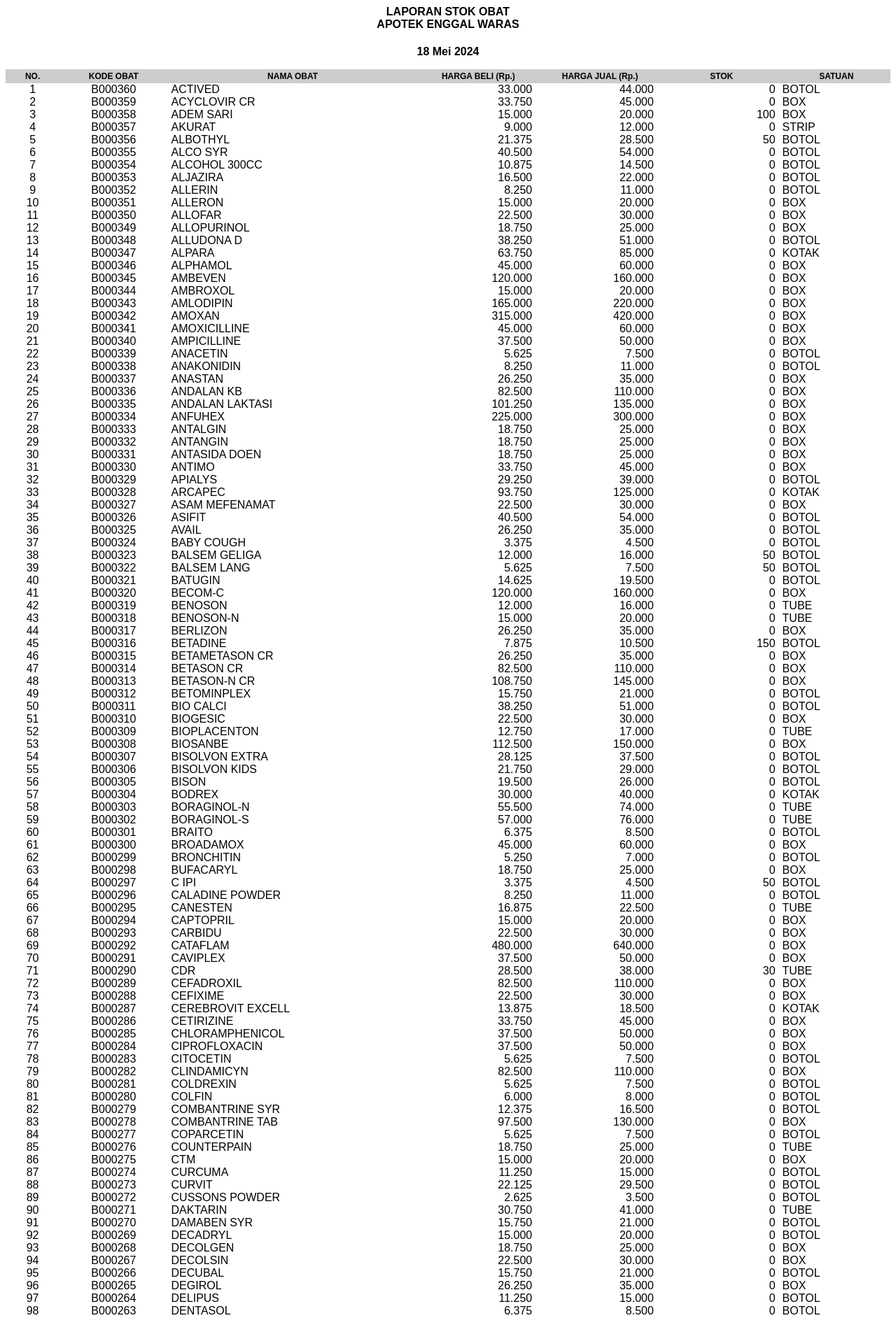
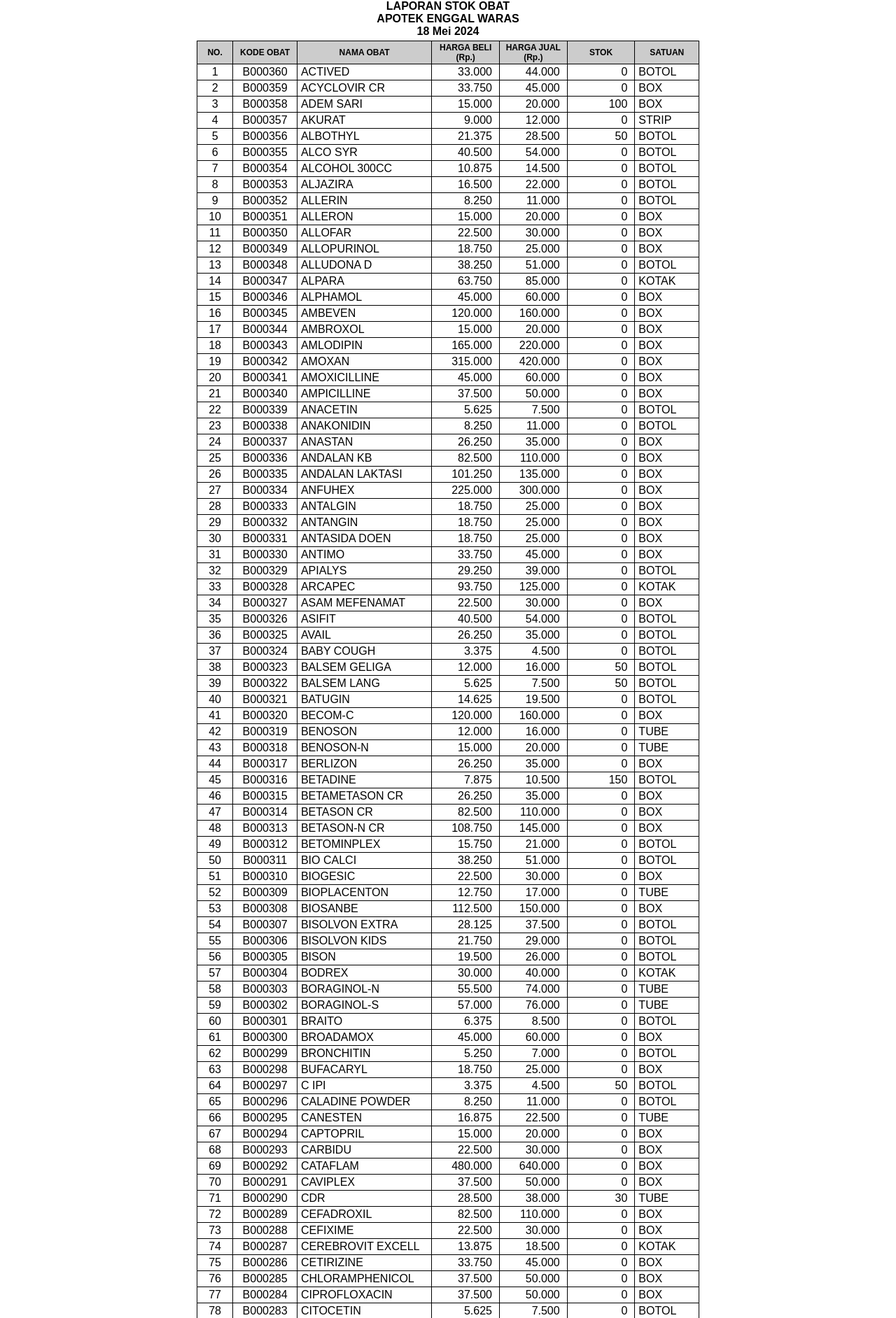
Before and after one commit to ffrz/apotek-gudang, a PHP site: page /tcpdf/modules/lap-stok/cetak.php in a window 1280 px wide. Shown: the top 1884 px of the page at 70% size. Run offline with PHP 8.4, Linux system fonts and the light colour scheme; data comes from the database, SQL or seed files in the repository.

Commit message:
stylesheet laporan

```diff
--- a/assets/css/laporan.css
+++ b/assets/css/laporan.css
@@ -1,7 +1,7 @@
 @charset "utf-8";
 /* CSS Document */
 
-#logo{
+#logo {
 	height: 120px;
 	margin-bottom: 50px;
 	width: 100%;
@@ -11,7 +11,7 @@
 	border-left-style: none;
 }
 
-#title{
+#title {
 	float: none;
 	font-weight: bold;
 	text-transform: capitalize;
@@ -22,7 +22,7 @@
 	text-align: center;
 }
 
-#title-tanggal{
+#title-tanggal {
 	float: none;
 	font-weight: bold;
 	text-transform: capitalize;
@@ -33,36 +33,36 @@
 	text-align: center;
 }
 
-#isi{
+#isi {
 	font-size: 9pt;
 }
 
-#isi-table{
+#isi-table {
 	padding: 0 0 0 3px;
 }
 
-.tr-title{
+.tr-title {
 	font-size: 9pt;
 	font-weight: bold;
 	color: #000;
 	background-color: #CCC;
 }
 
-#footer-tanggal{
+#footer-tanggal {
 	color: #000;
 	margin-top: 40px;
 	margin-left: 450px;
 	font-size: 10pt;
 }
 
-#footer-jabatan{
+#footer-jabatan {
 	color: #000;
 	font-size: 10pt;
 	margin-left: 450px;
 	margin-bottom: 70px;
 }
 
-#footer-nama{
+#footer-nama {
 	color: #000;
 	font-size: 10pt;
 	margin-left: 450px;
@@ -74,4 +74,26 @@ body {
 	font-family: Arial, Helvetica, sans-serif;
 	color: #000;
 	text-align: center;
+	width: 19cm;
+	margin: 0 auto;
 }
+
+.table {
+	border-collapse: collapse;
+}
+
+.table td,
+.table th {
+	border: 1px solid #000;
+	padding: 2px 5px;
+}
+
+h1,
+h2,
+h3,
+h4,
+h5,
+h6,
+p {
+	margin: 0;
+}
```
